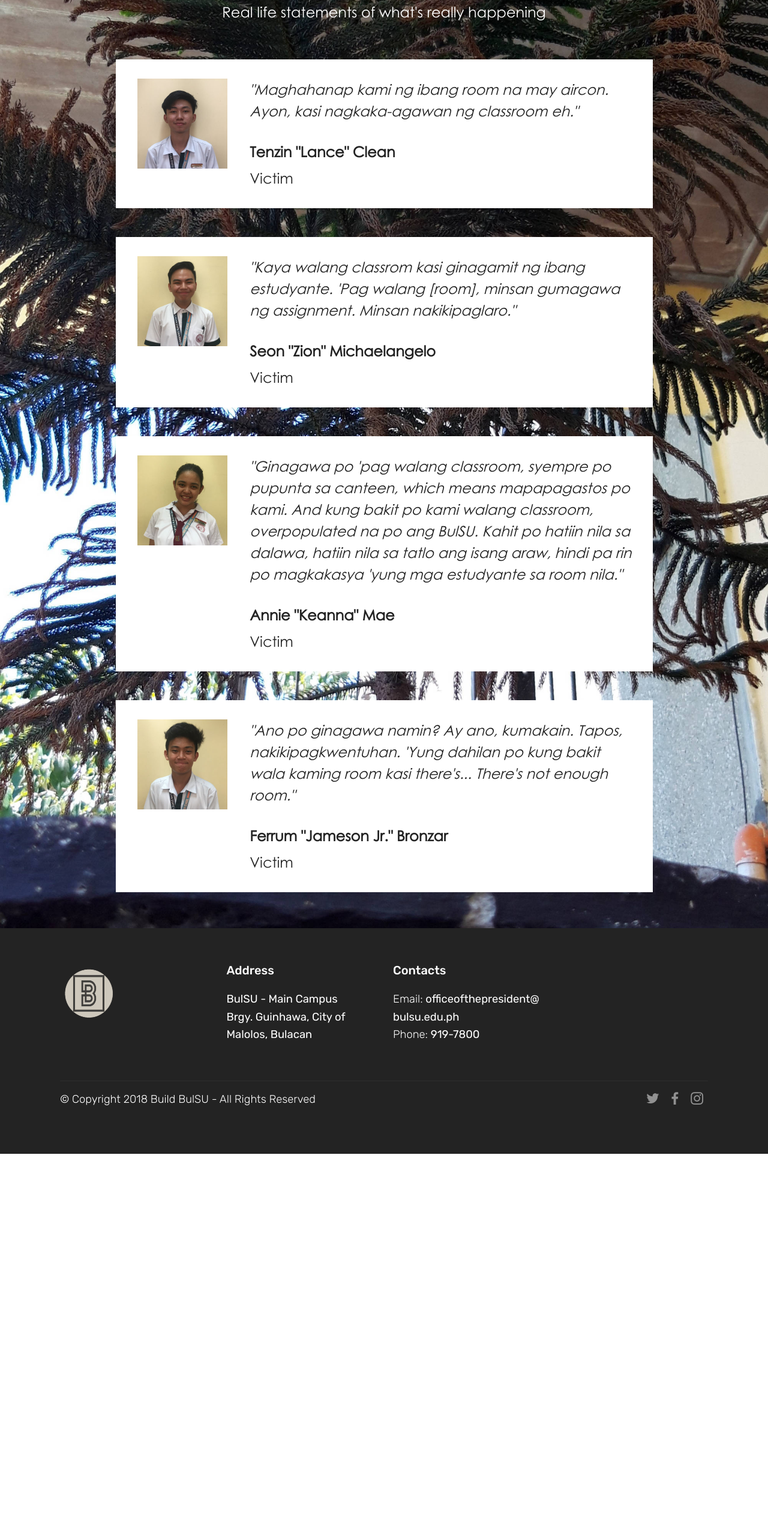
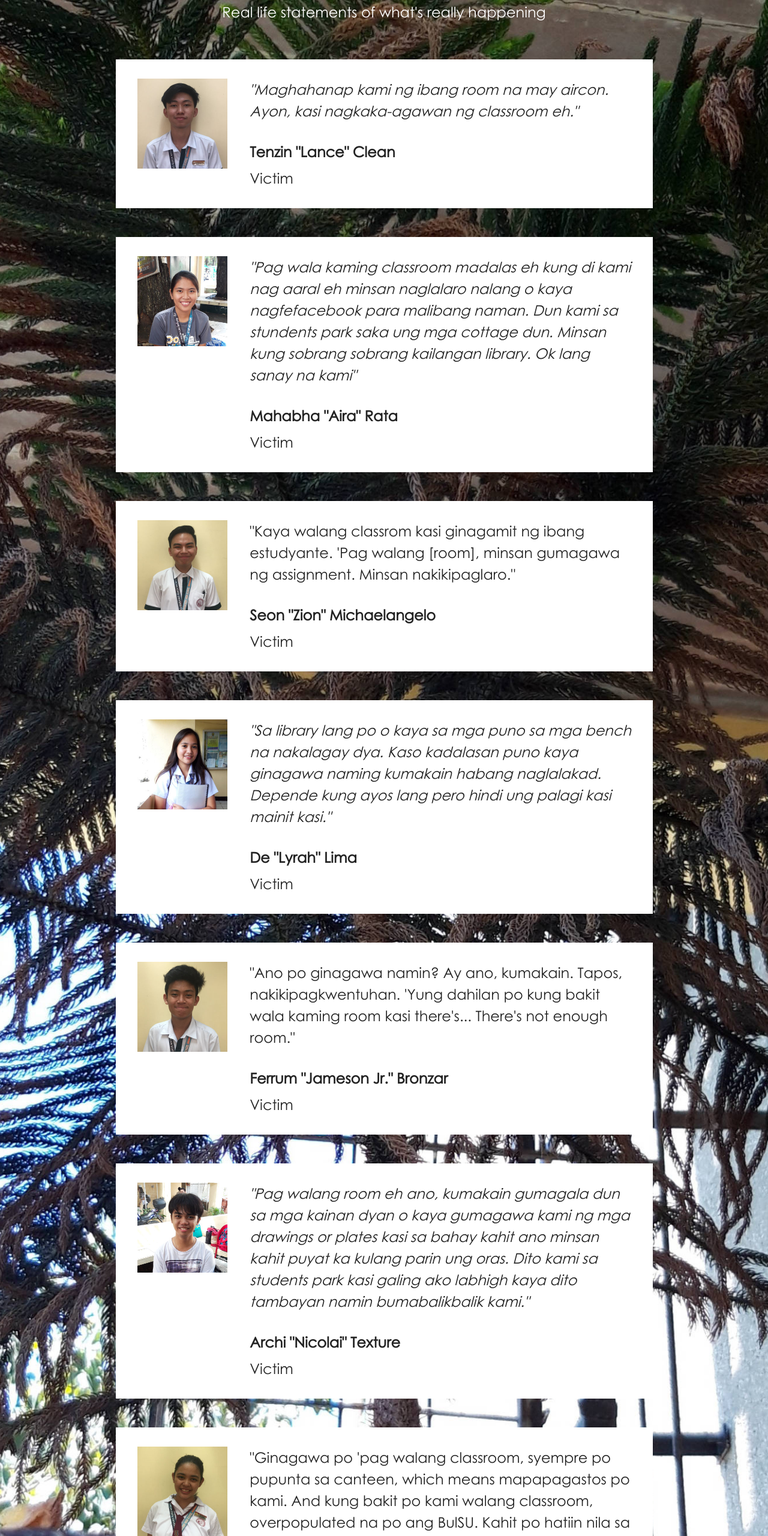
Before and after one commit to BuildBulSU18/Emptech, a plain HTML site: page page5.html in a window 1280 px wide. Shown: the part 240-2800 px from the top of the page at 60% size. Before the commit the page ends 2163 px from the top, so only its background shows below. Drawn offline with Linux system fonts and the light colour scheme; files whose address does not match are found by name.

```diff
--- a/page5.html
+++ b/page5.html
@@ -63,7 +63,7 @@
     </nav>
 </section>
 
-<section class="engine"><a href="https://mobiri.se/l">free website templates</a></section><section class="testimonials4 cid-r4CpCWab1H" id="testimonials4-r">
+<section class="engine"><a href="https://mobiri.se">Mobirise</a></section><section class="testimonials4 cid-r4CpCWab1H" id="testimonials4-r">
 
 
 
@@ -79,7 +79,7 @@
         <div class="user row">
           <div class="col-lg-3 col-md-4">
             <div class="user_image">
-              <img src="assets/images/img-4699-2-300x363.jpg" alt="" title="">
+              <img src="assets/images/img-4699-300x358.jpg" alt="" title="">
             </div>
           </div>
           <div class="testimonials-caption col-lg-9 col-md-8">
@@ -95,13 +95,28 @@
         <div class="user row">
           <div class="col-lg-3 col-md-4">
             <div class="user_image">
-              <img src="assets/images/img-4708-2-300x334.jpg" alt="" title="">
+              <img src="assets/images/20180928-100448-300x537.jpg" alt="" title="">
             </div>
           </div>
           <div class="testimonials-caption col-lg-9 col-md-8">
             <div class="user_text">
-              <p class="mbr-fonts-style  display-7">
-                 <em>"Kaya walang classrom kasi ginagamit ng ibang estudyante. 'Pag walang [room], minsan gumagawa ng assignment. Minsan nakikipaglaro."</em></p>
+              <p class="mbr-fonts-style  display-7"><em>"Pag wala kaming classroom madalas eh kung di kami nag aaral eh minsan naglalaro nalang o kaya nagfefacebook para malibang naman. Dun kami sa stundents park saka ung mga cottage dun. Minsan kung sobrang sobrang kailangan library. Ok lang sanay na kami"</em></p>
+            </div>
+            <div class="user_name mbr-bold mbr-fonts-style align-left pt-3 display-7">Mahabha "Aira" Rata</div>
+            <div class="user_desk mbr-light mbr-fonts-style align-left pt-2 display-7">
+                 Victim</div>
+          </div>
+        </div>
+      </div><div class="testimonials-item">
+        <div class="user row">
+          <div class="col-lg-3 col-md-4">
+            <div class="user_image">
+              <img src="assets/images/img-4708-300x336.jpg" alt="" title="">
+            </div>
+          </div>
+          <div class="testimonials-caption col-lg-9 col-md-8">
+            <div class="user_text">
+              <p class="mbr-fonts-style  display-7">"Kaya walang classrom kasi ginagamit ng ibang estudyante. 'Pag walang [room], minsan gumagawa ng assignment. Minsan nakikipaglaro."<br></p>
             </div>
             <div class="user_name mbr-bold mbr-fonts-style align-left pt-3 display-7">Seon "Zion" Michaelangelo</div>
             <div class="user_desk mbr-light mbr-fonts-style align-left pt-2 display-7">
@@ -112,13 +127,59 @@
         <div class="user row">
           <div class="col-lg-3 col-md-4">
             <div class="user_image">
-              <img src="assets/images/img-4690-2-300x333.jpg" alt="" title="">
+              <img src="assets/images/20180928-95353-300x514.jpg" alt="" title="">
             </div>
           </div>
           <div class="testimonials-caption col-lg-9 col-md-8">
             <div class="user_text">
-              <p class="mbr-fonts-style  display-7">
-                 <em>"Ginagawa po 'pag walang classroom, syempre po pupunta sa canteen, which means mapapagastos po kami. And kung bakit po kami walang classroom, overpopulated na po ang BulSU. Kahit po hatiin nila sa dalawa, hatiin nila sa tatlo ang isang araw, hindi pa rin po magkakasya 'yung mga estudyante sa room nila."</em></p>
+              <p class="mbr-fonts-style  display-7"><em>"Sa library lang po o kaya sa mga puno sa mga bench na nakalagay dya. Kaso kadalasan puno kaya ginagawa naming kumakain habang naglalakad. Depende kung ayos lang pero hindi ung palagi kasi mainit kasi."</em></p>
+            </div>
+            <div class="user_name mbr-bold mbr-fonts-style align-left pt-3 display-7">De "Lyrah" Lima</div>
+            <div class="user_desk mbr-light mbr-fonts-style align-left pt-2 display-7">Victim</div>
+          </div>
+        </div>
+      </div><div class="testimonials-item">
+        <div class="user row">
+          <div class="col-lg-3 col-md-4">
+            <div class="user_image">
+              <img src="assets/images/img-4706-300x373.jpg" alt="" title="">
+            </div>
+          </div>
+          <div class="testimonials-caption col-lg-9 col-md-8">
+            <div class="user_text">
+              <p class="mbr-fonts-style  display-7">"Ano po ginagawa namin? Ay ano, kumakain. Tapos, nakikipagkwentuhan. 'Yung dahilan po kung bakit wala kaming room kasi there's... There's not enough room."<br></p>
+            </div>
+            <div class="user_name mbr-bold mbr-fonts-style align-left pt-3 display-7">Ferrum "Jameson Jr." Bronzar</div>
+            <div class="user_desk mbr-light mbr-fonts-style align-left pt-2 display-7">
+                 Victim</div>
+          </div>
+        </div>
+      </div><div class="testimonials-item">
+        <div class="user row">
+          <div class="col-lg-3 col-md-4">
+            <div class="user_image">
+              <img src="assets/images/20180928-100636-300x535.jpg" alt="" title="">
+            </div>
+          </div>
+          <div class="testimonials-caption col-lg-9 col-md-8">
+            <div class="user_text">
+              <p class="mbr-fonts-style  display-7"><em>"Pag walang room eh ano, kumakain gumagala dun sa mga kainan dyan o kaya gumagawa kami ng mga drawings or plates kasi sa bahay kahit ano minsan kahit puyat ka kulang parin ung oras. Dito kami sa students park kasi galing ako labhigh kaya dito tambayan namin bumabalikbalik kami."</em><br></p>
+            </div>
+            <div class="user_name mbr-bold mbr-fonts-style align-left pt-3 display-7">Archi "Nicolai" Texture</div>
+            <div class="user_desk mbr-light mbr-fonts-style align-left pt-2 display-7">
+                 Victim</div>
+          </div>
+        </div>
+      </div><div class="testimonials-item">
+        <div class="user row">
+          <div class="col-lg-3 col-md-4">
+            <div class="user_image">
+              <img src="assets/images/img-4690-300x348.jpg" alt="" title="">
+            </div>
+          </div>
+          <div class="testimonials-caption col-lg-9 col-md-8">
+            <div class="user_text">
+              <p class="mbr-fonts-style  display-7">"Ginagawa po 'pag walang classroom, syempre po pupunta sa canteen, which means mapapagastos po kami. And kung bakit po kami walang classroom, overpopulated na po ang BulSU. Kahit po hatiin nila sa dalawa, hatiin nila sa tatlo ang isang araw, hindi pa rin po magkakasya 'yung mga estudyante sa room nila."<br></p>
             </div>
             <div class="user_name mbr-bold mbr-fonts-style align-left pt-3 display-7">Annie "Keanna" Mae</div>
             <div class="user_desk mbr-light mbr-fonts-style align-left pt-2 display-7">
@@ -129,15 +190,14 @@
         <div class="user row">
           <div class="col-lg-3 col-md-4">
             <div class="user_image">
-              <img src="assets/images/img-4706-2-300x358.jpg" alt="" title="">
+              <img src="assets/images/20180928-95348-300x551.jpg" alt="" title="">
             </div>
           </div>
           <div class="testimonials-caption col-lg-9 col-md-8">
             <div class="user_text">
-              <p class="mbr-fonts-style  display-7">
-                 <em>"Ano po ginagawa namin? Ay ano, kumakain. Tapos, nakikipagkwentuhan. 'Yung dahilan po kung bakit wala kaming room kasi there's... There's not enough room."</em></p>
+              <p class="mbr-fonts-style  display-7"><em>"Pumupunta kong library. O kaya tumatambay sa may upuan sa mga bench basta may upuan. Ok lang naman na walang room pero syempre gusto mo ung may room kaso wala."&nbsp;</em></p>
             </div>
-            <div class="user_name mbr-bold mbr-fonts-style align-left pt-3 display-7">Ferrum "Jameson Jr." Bronzar</div>
+            <div class="user_name mbr-bold mbr-fonts-style align-left pt-3 display-7">Drew "Gian Carlo" Wing</div>
             <div class="user_desk mbr-light mbr-fonts-style align-left pt-2 display-7">
                  Victim</div>
           </div>
```
Also changed, not shown: assets/images/hashes.json (+1 -1 lines), index.html (+1 -1 lines), page2.html (+2 -2 lines), page3.html (+21 -21 lines), page4.html (+28 -28 lines), assets/images/20180928-100448-300x537.jpg (added), assets/images/20180928-100636-300x535.jpg (added), assets/images/20180928-95348-300x551.jpg (added), assets/images/20180928-95353-300x514.jpg (added), assets/images/img-4690-300x348.jpg (added), assets/images/img-4699-300x358.jpg (added), assets/images/img-4706-300x373.jpg (added), assets/images/img-4708-300x336.jpg (added), 1 other file.
